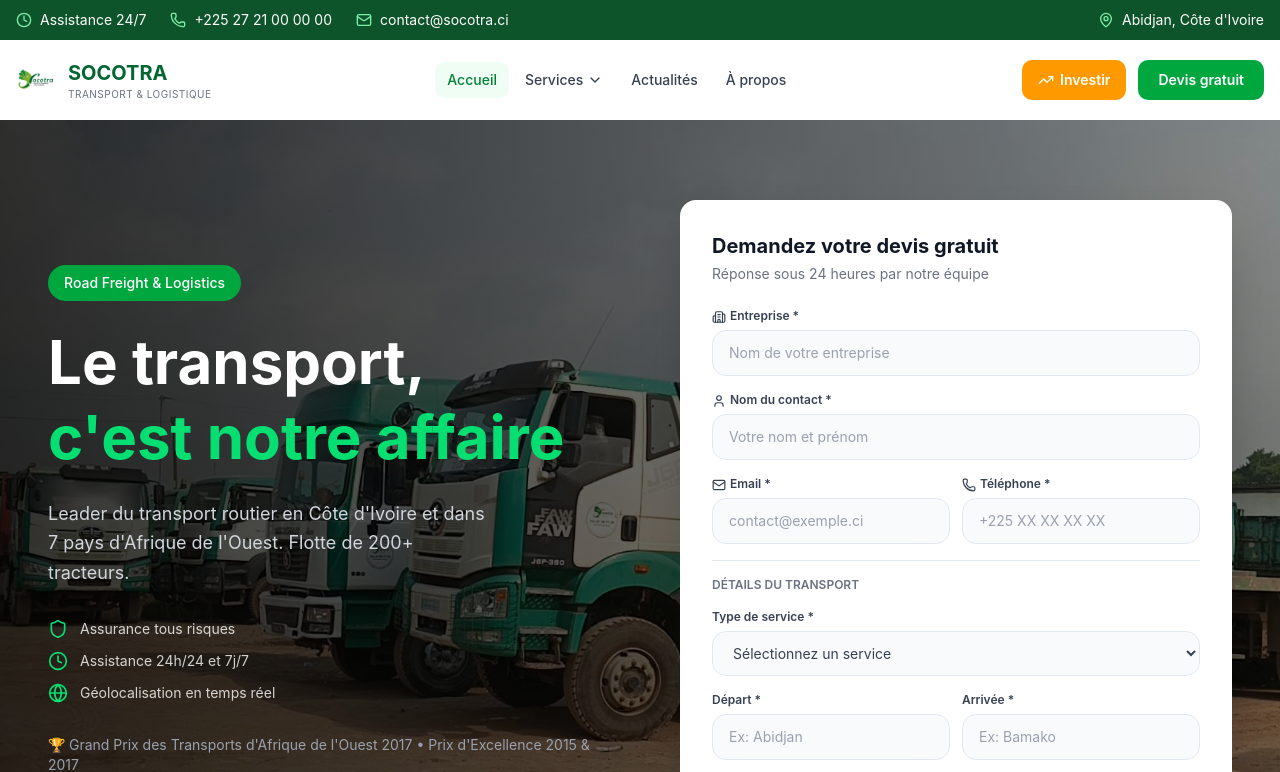
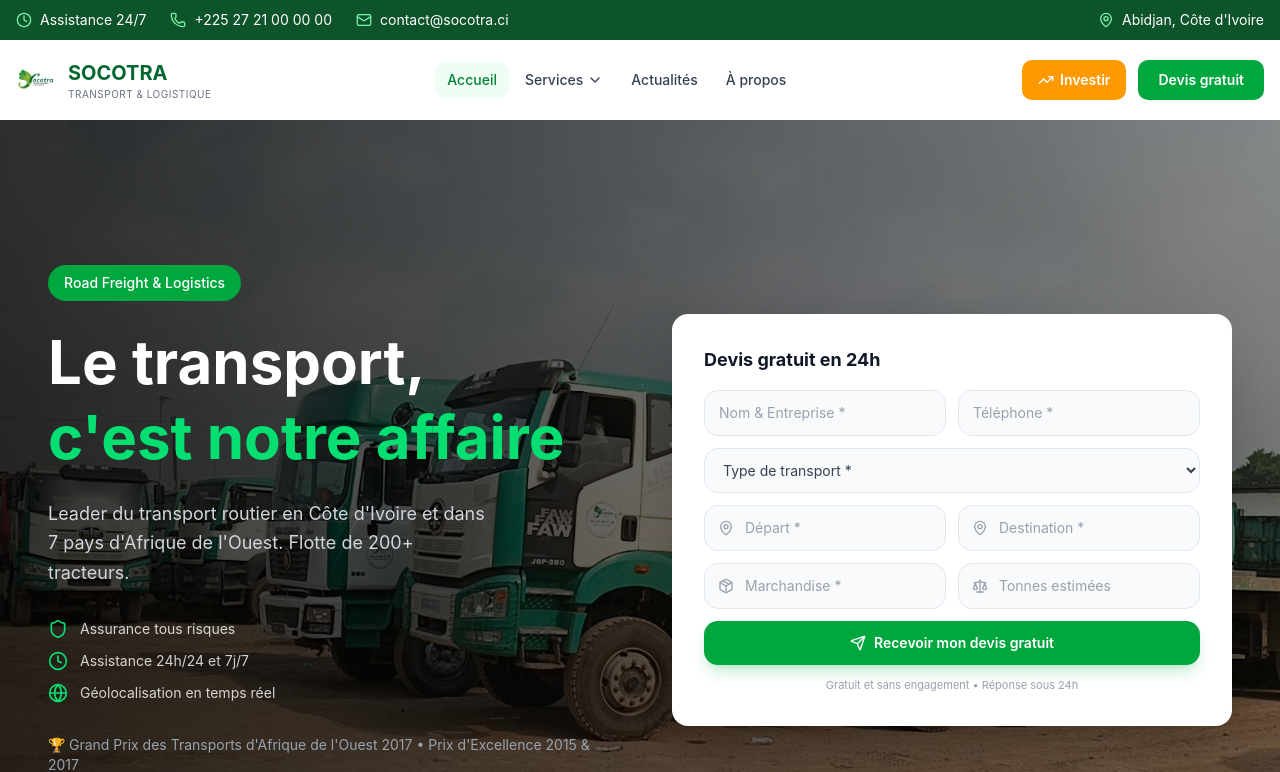
Before and after one commit to PATAWALA/socotra, a Next.js app: page / in a window 1280 px wide. Shown: the top 772 px of the page. Built offline with nearby package versions, Linux system fonts and the light colour scheme.

Commit message:
16 update

```diff
--- a/src/components/marketing/hero-section.tsx
+++ b/src/components/marketing/hero-section.tsx
@@ -2,7 +2,7 @@
 
 import { useState } from "react";
 import Image from "next/image";
-import { Shield, Clock, Globe, Send, User, Mail, Phone, Building2 } from "lucide-react";
+import { Shield, Clock, Globe, Send, User, Phone, Package, MapPin, Scale } from "lucide-react";
 
 const services = [
   "Transport Agricole",
@@ -11,18 +11,17 @@
   "Transport Conteneurs",
   "Logistique & Stockage",
   "Transport International",
+  "Autre",
 ];
 
 export function HeroSection() {
+  const [name, setName] = useState("");
+  const [phone, setPhone] = useState("");
   const [service, setService] = useState("");
   const [depart, setDepart] = useState("");
   const [arrivee, setArrivee] = useState("");
   const [marchandise, setMarchandise] = useState("");
-  const [poids, setPoids] = useState("");
-  const [company, setCompany] = useState("");
-  const [contact, setContact] = useState("");
-  const [email, setEmail] = useState("");
-  const [phone, setPhone] = useState("");
+  const [tonnes, setTonnes] = useState("");
   const [submitted, setSubmitted] = useState(false);
 
   function handleSubmit(e: React.FormEvent) {
@@ -41,16 +40,16 @@
             <Send className="h-10 w-10 text-white" />
           </div>
           <h2 className="text-3xl lg:text-4xl font-bold text-white mb-4">
-            Demande envoyée avec succès !
+            Demande envoyée !
           </h2>
           <p className="text-xl text-green-200 mb-8">
-            Notre équipe commerciale vous contactera dans les 24 heures.
+            On vous appelle dans les 24 heures.
           </p>
           <button
             onClick={() => setSubmitted(false)}
             className="inline-flex items-center px-6 py-3 bg-white text-green-900 font-semibold rounded-xl hover:bg-green-50 transition-colors"
           >
-            Faire une autre demande
+            Nouvelle demande
           </button>
         </div>
       </section>
@@ -71,10 +70,9 @@
         <div className="absolute inset-0 bg-gradient-to-r from-black/80 via-black/60 to-black/40" />
       </div>
 
-      {/* Contenu */}
       <div className="relative z-10 w-full py-20 lg:py-0">
         <div className="container mx-auto px-6 lg:px-12">
-          <div className="grid lg:grid-cols-2 gap-12 lg:gap-20 items-center">
+          <div className="grid lg:grid-cols-2 gap-12 lg:gap-16 items-center">
 
             {/* GAUCHE - Texte */}
             <div>
@@ -114,176 +112,115 @@
               </p>
             </div>
 
-            {/* DROITE - Formulaire */}
+            {/* DROITE - Formulaire compact */}
             <div>
-              <div className="bg-white rounded-2xl shadow-2xl p-6 lg:p-8 max-h-[80vh] overflow-y-auto">
-                <div className="mb-6">
-                  <h3 className="text-xl font-bold text-gray-900 mb-1">
-                    Demandez votre devis gratuit
-                  </h3>
-                  <p className="text-sm text-gray-500">
-                    Réponse sous 24 heures par notre équipe
-                  </p>
-                </div>
+              <div className="bg-white rounded-2xl shadow-2xl p-6 lg:p-8">
+                <h3 className="text-lg font-bold text-gray-900 mb-4">
+                  Devis gratuit en 24h
+                </h3>
 
-                <form onSubmit={handleSubmit} className="space-y-4">
+                <form onSubmit={handleSubmit} className="space-y-3">
 
-                  {/* INFOS DE CONTACT */}
-                  <div>
-                    <label className="block text-xs font-semibold text-gray-700 mb-1.5">
-                      <Building2 className="h-3.5 w-3.5 inline mr-1" />
-                      Entreprise *
-                    </label>
-                    <input
-                      type="text"
-                      required
-                      value={company}
-                      onChange={(e) => setCompany(e.target.value)}
-                      placeholder="Nom de votre entreprise"
-                      className="w-full px-4 py-3 border border-gray-200 rounded-xl focus:ring-2 focus:ring-green-500 focus:border-green-500 text-sm bg-gray-50 focus:bg-white transition-colors placeholder:text-gray-400"
-                    />
-                  </div>
-
-                  <div>
-                    <label className="block text-xs font-semibold text-gray-700 mb-1.5">
-                      <User className="h-3.5 w-3.5 inline mr-1" />
-                      Nom du contact *
-                    </label>
-                    <input
-                      type="text"
-                      required
-                      value={contact}
-                      onChange={(e) => setContact(e.target.value)}
-                      placeholder="Votre nom et prénom"
-                      className="w-full px-4 py-3 border border-gray-200 rounded-xl focus:ring-2 focus:ring-green-500 focus:border-green-500 text-sm bg-gray-50 focus:bg-white transition-colors placeholder:text-gray-400"
-                    />
-                  </div>
-
+                  {/* Ligne 1 : Nom & Téléphone */}
                   <div className="grid grid-cols-2 gap-3">
                     <div>
-                      <label className="block text-xs font-semibold text-gray-700 mb-1.5">
-                        <Mail className="h-3.5 w-3.5 inline mr-1" />
-                        Email *
-                      </label>
                       <input
-                        type="email"
+                        type="text"
                         required
-                        value={email}
-                        onChange={(e) => setEmail(e.target.value)}
-                        placeholder="contact@exemple.ci"
-                        className="w-full px-4 py-3 border border-gray-200 rounded-xl focus:ring-2 focus:ring-green-500 focus:border-green-500 text-sm bg-gray-50 focus:bg-white transition-colors placeholder:text-gray-400"
+                        value={name}
+                        onChange={(e) => setName(e.target.value)}
+                        placeholder="Nom & Entreprise *"
+                        className="w-full px-3.5 py-3 border border-gray-200 rounded-xl text-sm bg-gray-50 focus:bg-white focus:ring-2 focus:ring-green-500 focus:border-green-500 placeholder:text-gray-400"
                       />
                     </div>
                     <div>
-                      <label className="block text-xs font-semibold text-gray-700 mb-1.5">
-                        <Phone className="h-3.5 w-3.5 inline mr-1" />
-                        Téléphone *
-                      </label>
                       <input
                         type="tel"
                         required
                         value={phone}
                         onChange={(e) => setPhone(e.target.value)}
-                        placeholder="+225 XX XX XX XX"
-                        className="w-full px-4 py-3 border border-gray-200 rounded-xl focus:ring-2 focus:ring-green-500 focus:border-green-500 text-sm bg-gray-50 focus:bg-white transition-colors placeholder:text-gray-400"
+                        placeholder="Téléphone *"
+                        className="w-full px-3.5 py-3 border border-gray-200 rounded-xl text-sm bg-gray-50 focus:bg-white focus:ring-2 focus:ring-green-500 focus:border-green-500 placeholder:text-gray-400"
                       />
                     </div>
                   </div>
 
-                  {/* LIGNE DE SÉPARATION */}
-                  <div className="border-t border-gray-100 pt-4">
-                    <p className="text-xs font-semibold text-gray-500 uppercase mb-3">
-                      Détails du transport
-                    </p>
-                  </div>
-
-                  {/* TYPE DE SERVICE */}
+                  {/* Type de transport */}
                   <div>
-                    <label className="block text-xs font-semibold text-gray-700 mb-1.5">
-                      Type de service *
-                    </label>
                     <select
                       required
                       value={service}
                       onChange={(e) => setService(e.target.value)}
-                      className="w-full px-4 py-3 border border-gray-200 rounded-xl focus:ring-2 focus:ring-green-500 focus:border-green-500 text-gray-700 text-sm bg-gray-50 focus:bg-white transition-colors"
+                      className="w-full px-3.5 py-3 border border-gray-200 rounded-xl text-sm bg-gray-50 focus:bg-white focus:ring-2 focus:ring-green-500 focus:border-green-500 text-gray-700"
                     >
-                      <option value="">Sélectionnez un service</option>
+                      <option value="">Type de transport *</option>
                       {services.map((s) => (
                         <option key={s} value={s}>{s}</option>
                       ))}
                     </select>
                   </div>
 
-                  {/* DÉPART / ARRIVÉE */}
+                  {/* Ligne 2 : Départ & Destination */}
                   <div className="grid grid-cols-2 gap-3">
-                    <div>
-                      <label className="block text-xs font-semibold text-gray-700 mb-1.5">
-                        Départ *
-                      </label>
+                    <div className="relative">
+                      <MapPin className="absolute left-3.5 top-1/2 -translate-y-1/2 h-4 w-4 text-gray-400" />
                       <input
                         type="text"
                         required
                         value={depart}
                         onChange={(e) => setDepart(e.target.value)}
-                        placeholder="Ex: Abidjan"
-                        className="w-full px-4 py-3 border border-gray-200 rounded-xl focus:ring-2 focus:ring-green-500 focus:border-green-500 text-sm bg-gray-50 focus:bg-white transition-colors placeholder:text-gray-400"
+                        placeholder="Départ *"
+                        className="w-full pl-10 pr-3.5 py-3 border border-gray-200 rounded-xl text-sm bg-gray-50 focus:bg-white focus:ring-2 focus:ring-green-500 focus:border-green-500 placeholder:text-gray-400"
                       />
                     </div>
-                    <div>
-                      <label className="block text-xs font-semibold text-gray-700 mb-1.5">
-                        Arrivée *
-                      </label>
+                    <div className="relative">
+                      <MapPin className="absolute left-3.5 top-1/2 -translate-y-1/2 h-4 w-4 text-gray-400" />
                       <input
                         type="text"
                         required
                         value={arrivee}
                         onChange={(e) => setArrivee(e.target.value)}
-                        placeholder="Ex: Bamako"
-                        className="w-full px-4 py-3 border border-gray-200 rounded-xl focus:ring-2 focus:ring-green-500 focus:border-green-500 text-sm bg-gray-50 focus:bg-white transition-colors placeholder:text-gray-400"
+                        placeholder="Destination *"
+                        className="w-full pl-10 pr-3.5 py-3 border border-gray-200 rounded-xl text-sm bg-gray-50 focus:bg-white focus:ring-2 focus:ring-green-500 focus:border-green-500 placeholder:text-gray-400"
                       />
                     </div>
                   </div>
 
-                  {/* MARCHANDISE / POIDS */}
+                  {/* Ligne 3 : Marchandise & Tonnes */}
                   <div className="grid grid-cols-2 gap-3">
-                    <div>
-                      <label className="block text-xs font-semibold text-gray-700 mb-1.5">
-                        Marchandise *
-                      </label>
+                    <div className="relative">
+                      <Package className="absolute left-3.5 top-1/2 -translate-y-1/2 h-4 w-4 text-gray-400" />
                       <input
                         type="text"
                         required
                         value={marchandise}
                         onChange={(e) => setMarchandise(e.target.value)}
-                        placeholder="Ex: Cacao, ciment..."
-                        className="w-full px-4 py-3 border border-gray-200 rounded-xl focus:ring-2 focus:ring-green-500 focus:border-green-500 text-sm bg-gray-50 focus:bg-white transition-colors placeholder:text-gray-400"
+                        placeholder="Marchandise *"
+                        className="w-full pl-10 pr-3.5 py-3 border border-gray-200 rounded-xl text-sm bg-gray-50 focus:bg-white focus:ring-2 focus:ring-green-500 focus:border-green-500 placeholder:text-gray-400"
                       />
                     </div>
-                    <div>
-                      <label className="block text-xs font-semibold text-gray-700 mb-1.5">
-                        Poids (tonnes)
-                      </label>
+                    <div className="relative">
+                      <Scale className="absolute left-3.5 top-1/2 -translate-y-1/2 h-4 w-4 text-gray-400" />
                       <input
                         type="number"
-                        value={poids}
-                        onChange={(e) => setPoids(e.target.value)}
-                        placeholder="Ex: 25"
-                        className="w-full px-4 py-3 border border-gray-200 rounded-xl focus:ring-2 focus:ring-green-500 focus:border-green-500 text-sm bg-gray-50 focus:bg-white transition-colors placeholder:text-gray-400"
+                        value={tonnes}
+                        onChange={(e) => setTonnes(e.target.value)}
+                        placeholder="Tonnes estimées"
+                        className="w-full pl-10 pr-3.5 py-3 border border-gray-200 rounded-xl text-sm bg-gray-50 focus:bg-white focus:ring-2 focus:ring-green-500 focus:border-green-500 placeholder:text-gray-400"
                       />
                     </div>
                   </div>
 
-                  {/* BOUTON */}
+                  {/* Bouton */}
                   <button
                     type="submit"
-                    className="w-full py-3.5 bg-green-600 text-white font-semibold rounded-xl hover:bg-green-500 transition-all text-base shadow-lg shadow-green-600/20 hover:shadow-green-600/30 flex items-center justify-center gap-2 mt-2"
+                    className="w-full py-3 bg-green-600 text-white font-semibold rounded-xl hover:bg-green-500 transition-all text-sm shadow-lg shadow-green-600/20 flex items-center justify-center gap-2"
                   >
                     <Send className="h-4 w-4" />
                     Recevoir mon devis gratuit
                   </button>
 
-                  <p className="text-xs text-gray-400 text-center">
+                  <p className="text-[11px] text-gray-400 text-center">
                     Gratuit et sans engagement • Réponse sous 24h
                   </p>
                 </form>
```
